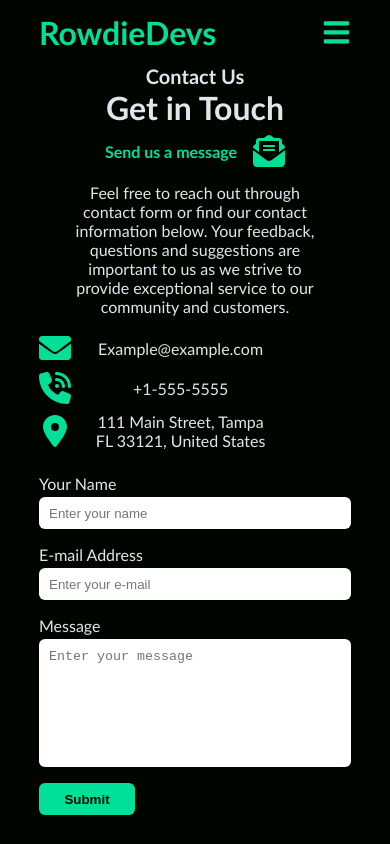
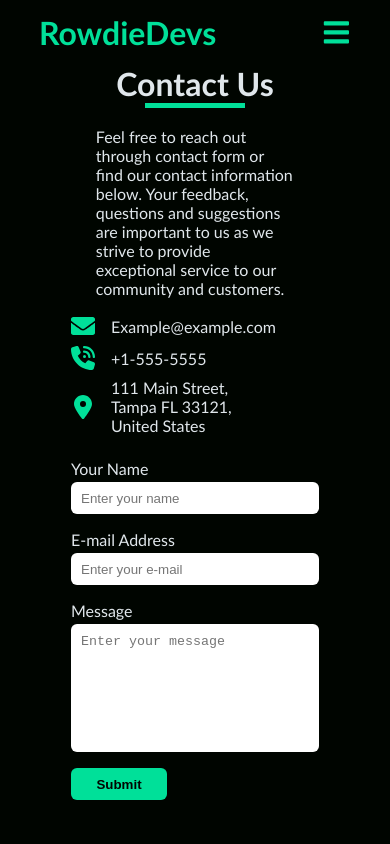
Before and after one commit to RowDev727/MySite, a React (Vite) app in the folder frontend/: page /contact in a window 390 px wide. Shown: the top 844 px of the page. Built offline with nearby package versions, Linux system fonts and the light colour scheme.

Commit message:
Contact Form Responsive

```diff
--- a/frontend/src/pages/contact/Contact.jsx
+++ b/frontend/src/pages/contact/Contact.jsx
@@ -77,13 +77,13 @@ const Contact = () => {
 
   return (
     <>
-      <div className={`${styles.contactPageContainer}`}>
-        <div className={`${styles.contactFormContainer} container`}>
+      <div className={`${styles.contactPageComponent}`}>
+        <div className={`${styles.contactContainer} container`}>
           <div className={`${styles.contactHeading}`}>
-            <h3>Contact Us</h3>
+            <h3 className={`${styles.contactHeadingTitle}`}>Contact Us</h3>
             <h1>Get in Touch</h1>
           </div>
-          <div className={`${styles.contactFormBody}`}>
+          <div className={`${styles.contactBody}`}>
             <div className={`${styles.contactLeft}`}>
               <h2 className={`${styles.contactLeftTitle}`}>Send us a message<FaEnvelopeOpenText/></h2>
               <p className={`${styles.contactLeftText}`}>Feel free to reach out through contact form or find our contact information below.  Your feedback, questions and suggestions are important to us as we strive to provide exceptional service to our community and customers.</p>
@@ -130,7 +130,7 @@ const Contact = () => {
                     placeholder='Enter your message'
                     onChange={handleChange}
                     autoComplete='off'>
-                      {errors.message && <div className={`${styles.contactFormError}`}>{errors.message}</div>}
+                    {errors.message && <div className={`${styles.contactFormError}`}>{errors.message}</div>}
                   </textarea>
                   {errors.message && <div className={`${styles.contactFormError}`}>{errors.message}</div>}
                 </div>
--- a/frontend/src/pages/contact/Contact.module.css
+++ b/frontend/src/pages/contact/Contact.module.css
@@ -1,18 +1,17 @@
-.contactPageContainer {
+.contactPageComponent {
     /* border: 2px solid var(--color-primary-green); */
     color: var(--color-grey-100);
-    height: calc(100vh - 4rem);
+    min-height: calc(100vh - 4rem);
     /* background: var(--color-grey-100); */
 }
 
-.contactFormContainer {
+.contactContainer {
     padding: 2rem;
 }
 
 .contactHeading {
     text-align: center;
-    margin-top: 2rem;
-    margin-bottom: 4rem;
+    margin: 2rem 0 4rem 0;
 }
 
 .contactHeading h3 {
@@ -24,6 +23,12 @@
     color: var(--color-primary-green);
 }
 
+.contactBody {
+    display: grid;
+    grid-template-columns: 1fr 1fr;
+    gap: 4rem;
+}
+
 .contactLeft {
     display: flex;
     flex-direction: column;
@@ -32,22 +37,16 @@
     padding-top: .5rem;
 }
 
-.contactFormBody {
-    display: grid;
-    grid-template-columns: 1fr 1fr;
-    gap: 4rem;
+.contactLeftTitle {
+    color: var(--color-primary-green);
+    margin-bottom: 1rem;
+    display: flex;
+    align-items: center;
 }
 
 .contactLeft svg {
     color: var(--color-primary-green);
     font-size: 2rem;
-}
-
-.contactLeftTitle {
-    color: var(--color-primary-green);
-    margin-bottom: 1rem;
-    display: flex;
-    align-items: center;
 }
 
 .contactLeftTitle svg {
@@ -82,7 +81,23 @@
     flex-direction: column;
     margin-bottom: 1rem;
     width: 100%;
+}
 
+.contactFormLabel {
+    margin-bottom: .25rem;
+}
+
+.contactFormInput {
+    padding: .5rem;
+    border-radius: 6px;
+    outline: none;
+    border: 2px solid transparent;
+    height: 2rem;
+}
+
+.contactFormInputTextarea {
+    height: 8rem;
+    resize: none;
 }
 
 .contactFormError {
@@ -94,10 +109,6 @@
     font-size: 1.1rem;
     font-weight: 600;
     padding-top: 1rem;
-}
-
-.contactFormLabel {
-    margin-bottom: .25rem;
 }
 
 .contactFormSubmitBtn {
@@ -121,25 +132,10 @@
     cursor: pointer;
 }
 
-.contactFormInput {
-    padding: .5rem;
-    border-radius: 6px;
-    outline: none;
-    border: 2px solid transparent;
-    height: 2rem;
-}
-
-.contactFormInputTextarea {
-    height: 8rem;
-    resize: none;
-}
-
 /* Medium and Small Screens */
 @media screen and (max-width: 1024px) {
-
-    .contactFormContainer {
-        padding: 0;
-
+    .contactContainer {
+        padding-top: 0;
     }
 
     .contactHeading {
@@ -147,50 +143,42 @@
     }
 
     .contactHeading h3 {
-        font-size: 1.25rem;
+        font-size: 2rem;
+        position: relative;
+        margin-bottom: 1rem;
+    }
 
+    .contactHeadingTitle::after {
+        content: '';
+        position: absolute;
+        left: 50%;
+        bottom: -5px;
+        transform: translateX(-50%);
+        width: 100px;
+        height: 5px;
+        background: var(--color-primary-green);
     }
 
     .contactHeading h1 {
-        font-size: 2rem;
-        color: var(--color-grey-100);
-
+        display: none;
     }
 
-    .contactFormBody {
+    .contactBody {
         display: flex;
         flex-direction: column;
+        gap: 1rem;
     }
 
     .contactLeft {
-        justify-content: center;
-        text-align: center;
         align-items: center;
-        padding: none;
+        margin: 0;
     }
 
     .contactLeftTitle {
-        font-size: 1rem;
+        display: none;
     }
 
-    .contactFormBody {
-        gap: 1rem;
-    }
-
-    /* Medium and Small Screens */
-    @media screen and (max-height: 800px) {
-        .contactPageContainer {
-            /* border: 2px solid var(--color-primary-green); */
-            color: var(--color-grey-100);
-            height: 100%;
-            margin-bottom: 1rem;;
-            /* background: var(--color-grey-100); */
-        }
-
-        .contactLeft svg {
-            font-size: 1rem;
-        }
-
-
+    .contactLeft svg {
+        font-size: 1.5rem;
     }
 }
```
Also changed, not shown: 1 other file (tests, documents, lock files or other folders).
